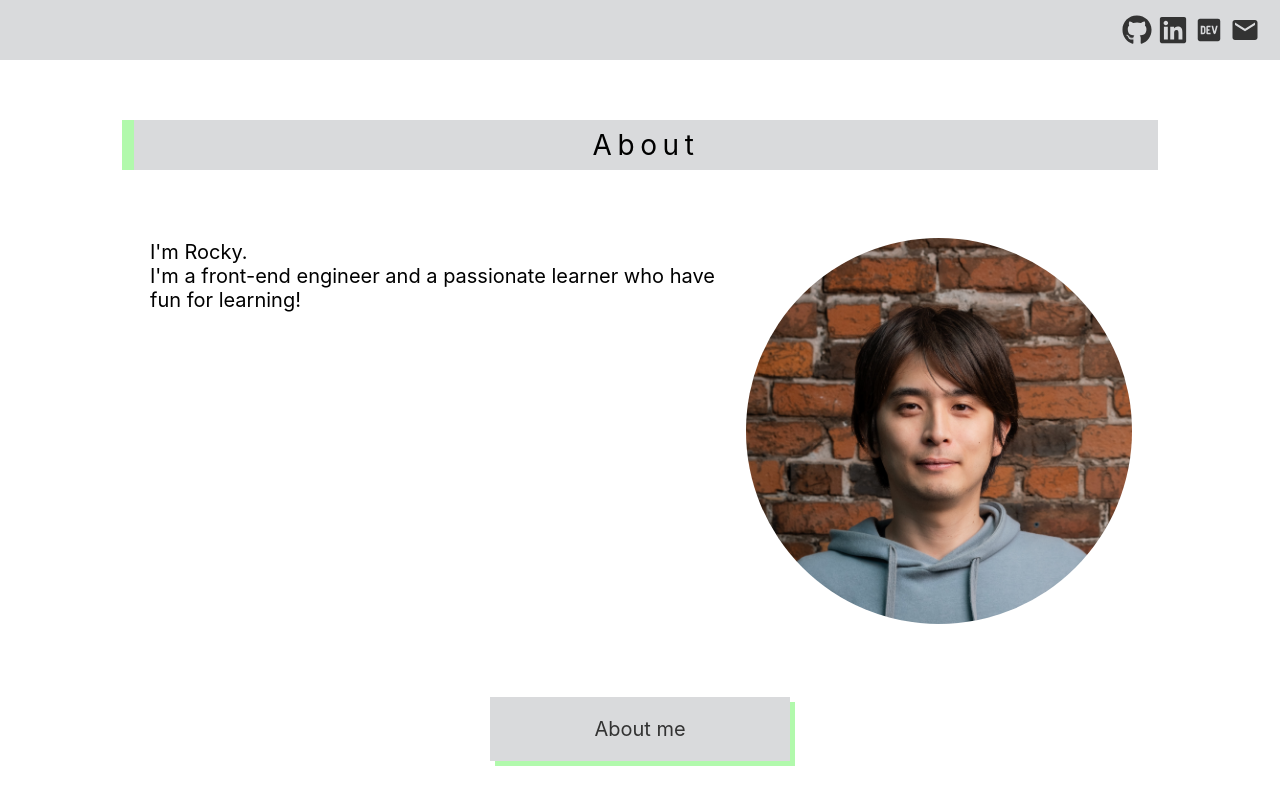
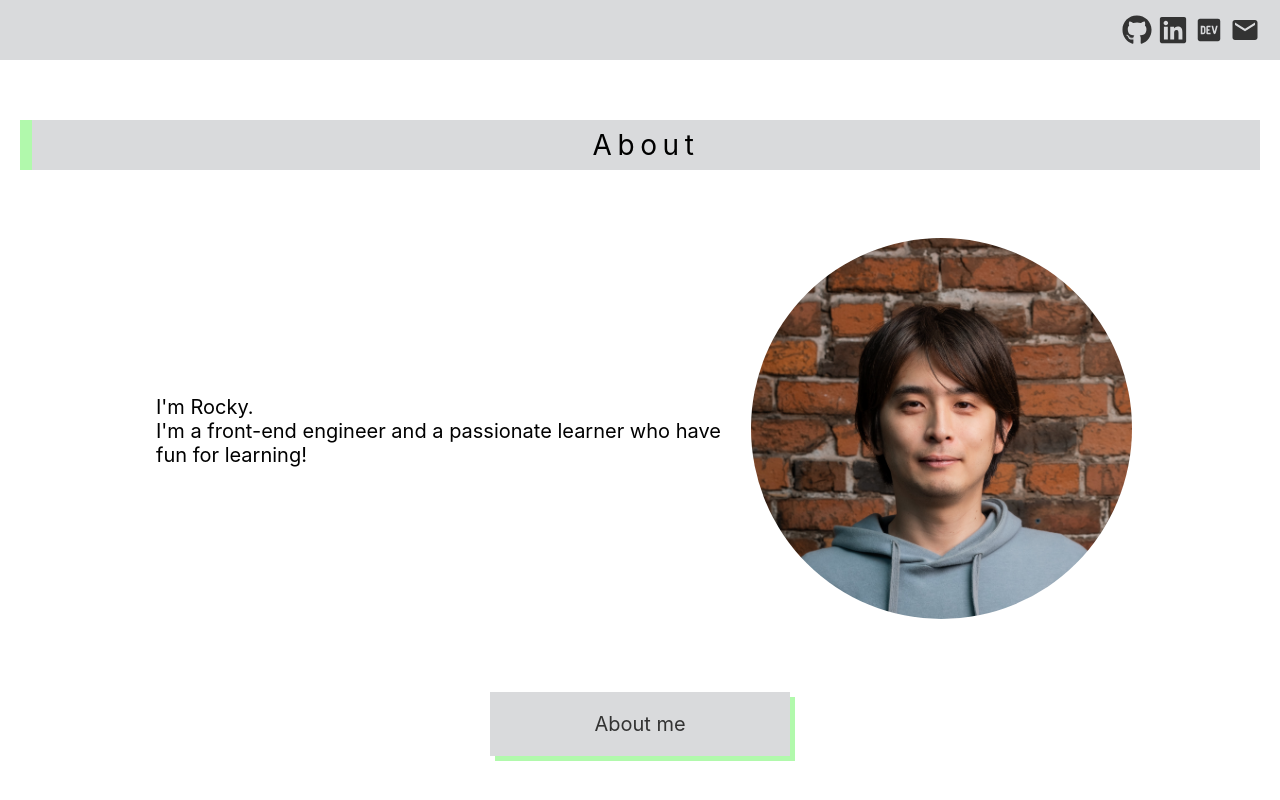
Before and after one commit to rockyueno0223/portfolio-v1, a React (Create React App) app: page / in a window 1280 px wide. Shown: the part 400-1200 px from the top of the page. Built offline with nearby package versions, Linux system fonts and the light colour scheme.

Commit message:
Update Button Link

```diff
--- a/src/components/Button.jsx
+++ b/src/components/Button.jsx
@@ -5,7 +5,11 @@ const Button = ({title, pass}) => {
   return (
     <div>
       <div className='button'>
-        <Link to={pass}>
+        <Link to={pass}
+          onClick={() => {
+            window.scroll(0, 0);
+          }}
+        >
           <p>{title}</p>
         </Link>
       </div>
--- a/src/style/style.scss
+++ b/src/style/style.scss
@@ -60,7 +60,8 @@ footer{
 .label{
   background-color: $theme-grey;
   border-left: 12px solid $theme-green;
-  width: 80%;
+  width: 96%;
+  max-width: 1600px;
   margin: 60px auto;
   padding-top: 8px;
   padding-bottom: 8px;
@@ -179,8 +180,12 @@ footer{
 
 .home-about-text{
   width: 60%;
-  padding: 10px;
+  padding-left: 16px;
+  padding-right: 16px;
   text-align: left;
+  display: flex;
+  justify-content: start;
+  align-items: center;
 }
 
 .home-about-img{
```
